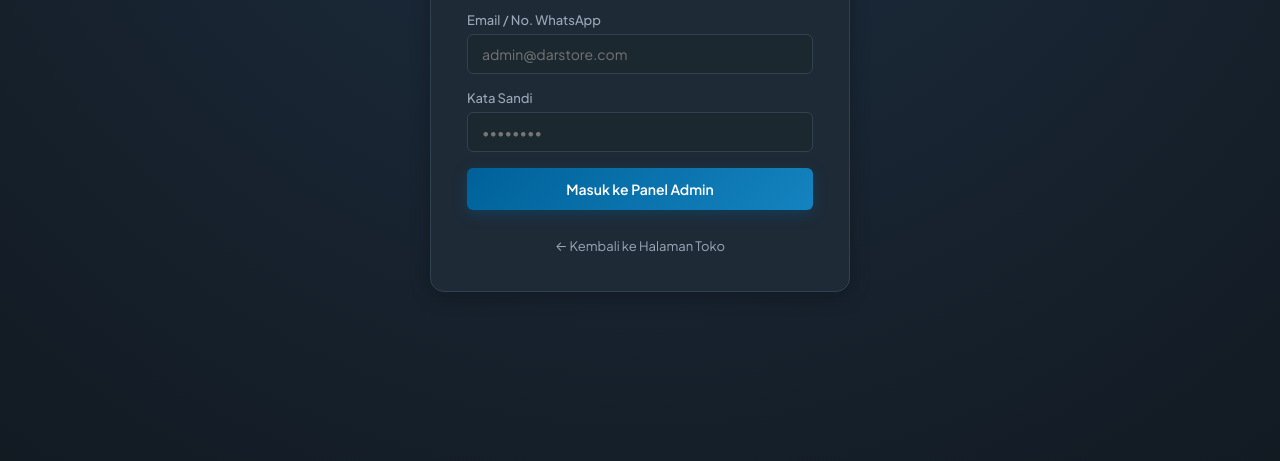
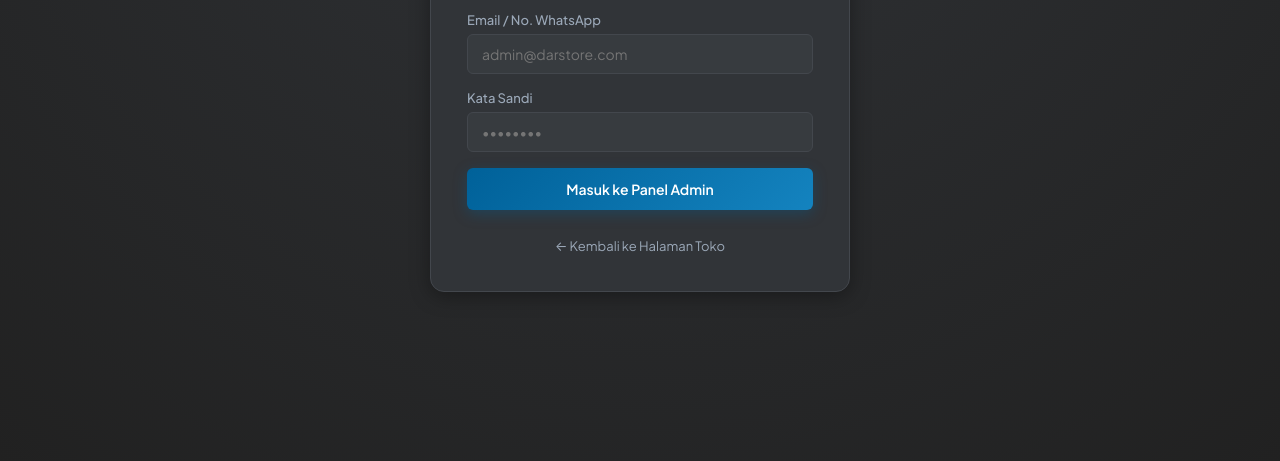
Before and after one commit to Shoutoo/darstore, a website built with Vite: page admin.html in a window 1280 px wide. Shown: the part 339-800 px from the top of the page. Built offline with nearby package versions, Linux system fonts and the light colour scheme.

Commit message:
style(admin): synchronize admin panel background and color palette with storefront foundation

```diff
--- a/src/admin.css
+++ b/src/admin.css
@@ -1,24 +1,26 @@
 /* ==========================================================
    DAR'SSTORE ADMIN DASHBOARD STYLES
-   Color Scheme: Navy Dark (#16212c), Dar's Blue (#006199)
+   Color Scheme: Dark Neutral (#262727), Dar's Blue (#006199)
+   Matches Storefront Foundation Design System
    ========================================================== */
 
 :root {
-  --bg-admin-main: #121a22;
-  --bg-admin-sidebar: #16212c;
-  --bg-admin-card: #1e2a36;
-  --bg-admin-card-hover: #263440;
-  --bg-admin-input: #1c2830;
-  --border-admin: #304250;
-  --border-admin-subtle: #26333d;
+  --bg-admin-main: #212121;
+  --bg-admin-sidebar: #262727;
+  --bg-admin-card: #313438;
+  --bg-admin-card-hover: #383c41;
+  --bg-admin-input: #373b3f;
+  --border-admin: #43474d;
+  --border-admin-subtle: #3c4045;
 
   --accent-blue: #006199;
-  --accent-blue-hover: #1483bf;
+  --accent-blue-hover: #1479b3;
+  --accent-blue-light: #5ec8f2;
   --accent-blue-glow: rgba(0, 97, 153, 0.35);
 
   --text-main: #ffffff;
   --text-muted: #9ba8b8;
-  --text-dim: #6c7c90;
+  --text-dim: #737373;
 
   --badge-green: #10b981;
   --badge-green-bg: rgba(16, 185, 129, 0.15);
@@ -34,7 +36,7 @@
   --radius-sm: 6px;
   --radius-md: 10px;
   --radius-lg: 14px;
-  --shadow-card: 0 4px 20px rgba(0, 0, 0, 0.25);
+  --shadow-card: 0 4px 20px rgba(0, 0, 0, 0.35);
 }
 
 * {
@@ -63,7 +65,7 @@ h1, h2, h3, h4, .brand-title {
   display: flex;
   align-items: center;
   justify-content: center;
-  background: radial-gradient(circle at top, #1e2f42 0%, var(--bg-admin-main) 100%);
+  background: radial-gradient(circle at top, #313438 0%, var(--bg-admin-main) 100%);
   padding: 20px;
 }
 
```
